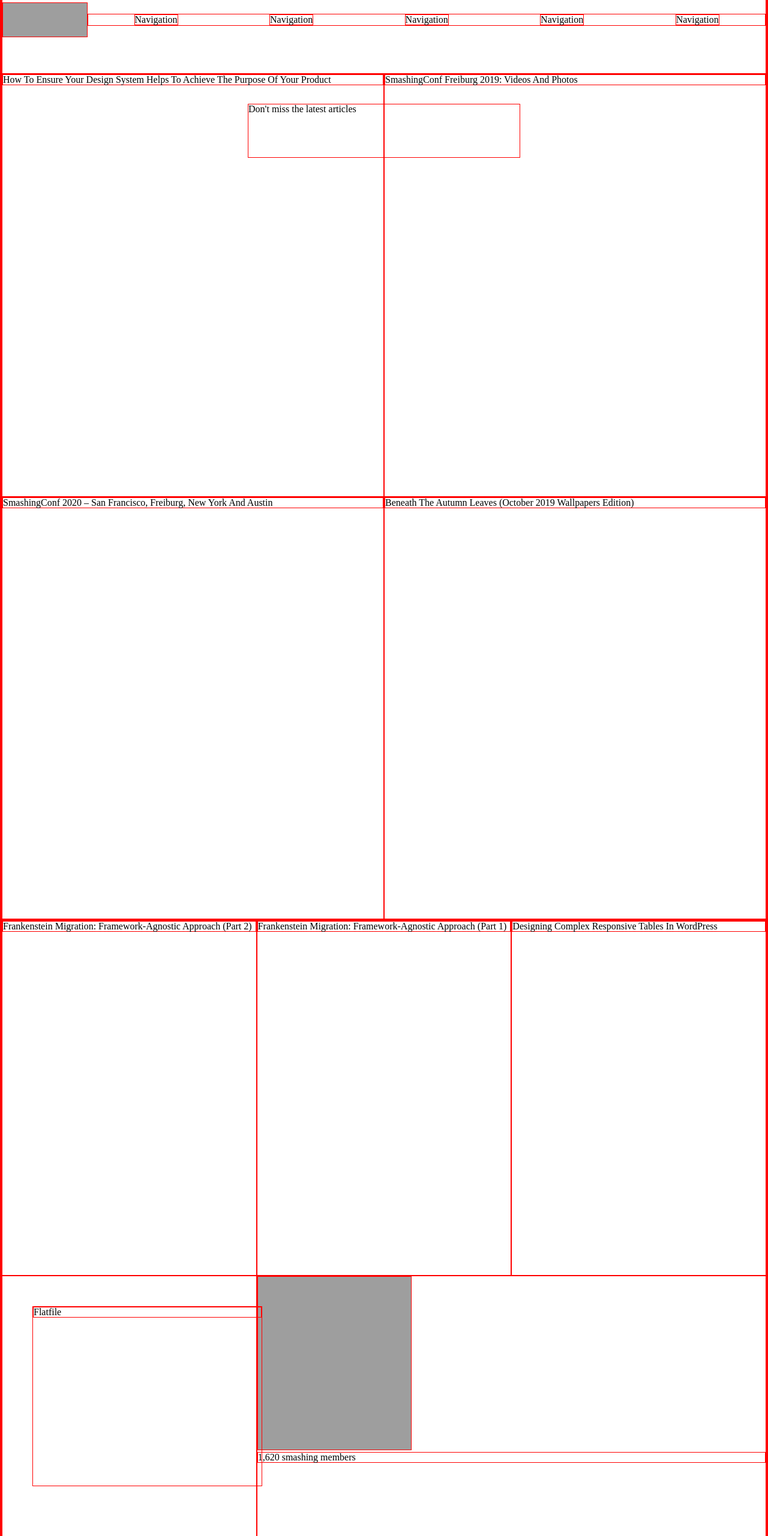
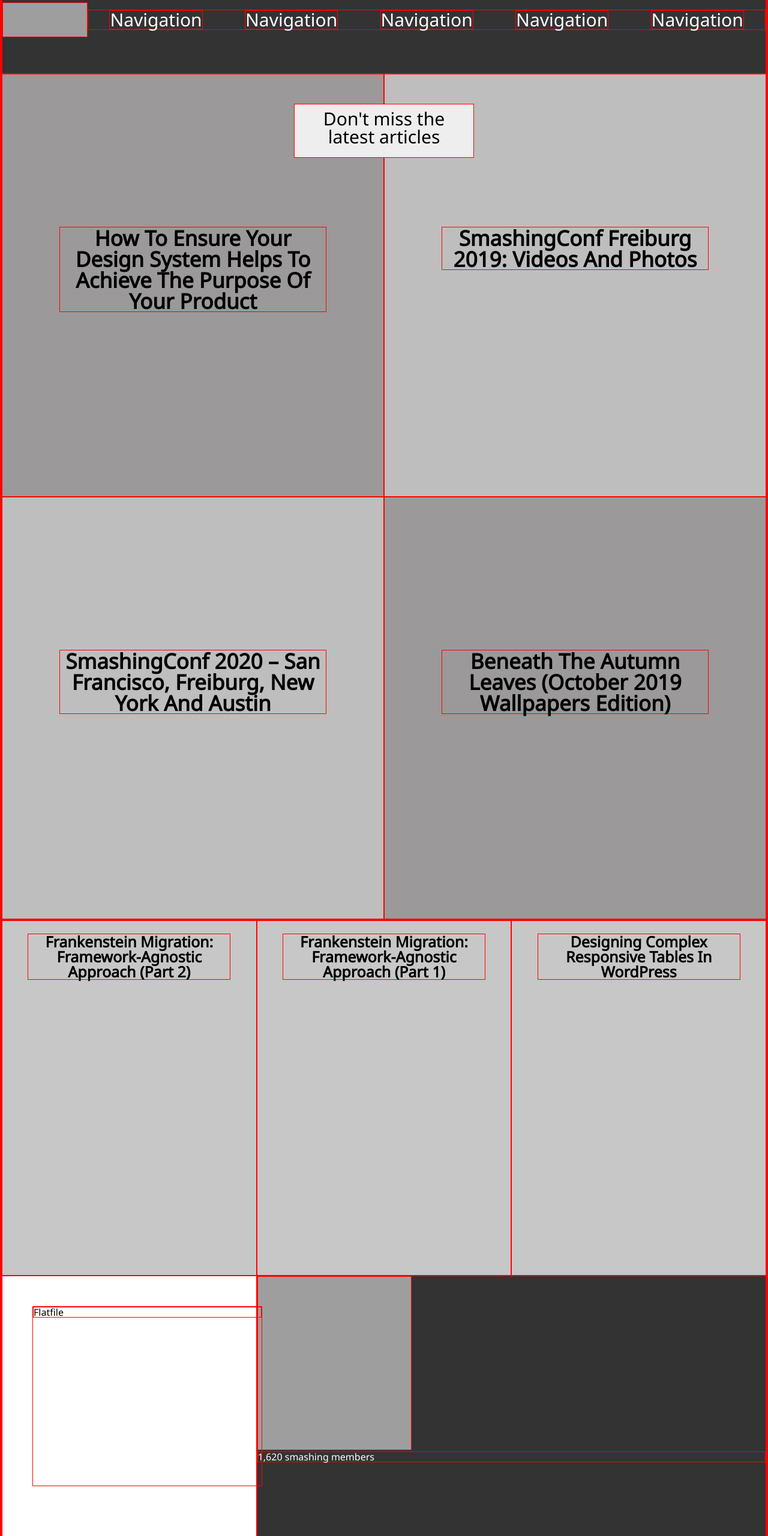
Before and after one commit to OlukaDenis/Smashing-Magazine, a plain HTML site: page index.html in a window 1280 px wide. Shown: the part 60-2620 px from the top of the page at 60% size. Drawn offline with Linux system fonts and the light colour scheme; grey boxes are pictures that could not be loaded.

Commit message:
Grid styling: 1. Added the backgrounds to the header individual grids

```diff
--- a/index.html
+++ b/index.html
@@ -4,12 +4,21 @@
     <meta charset="utf-8" />
     <title>Smashing Magazine Heatmap</title>
     <link rel="stylesheet" href="style.css" />
+    <link
+      href="https://fonts.googleapis.com/css?family=Noto+Sans&display=swap"
+      rel="stylesheet"
+    />
   </head>
   <body>
     <header class="header-container">
       <h1 class="header-title">Don't miss the latest articles</h1>
       <div class="wide nav content">
-        <img src="https://d33wubrfki0l68.cloudfront.net/3fbf6ef77e5e00aea7a22423087373169b52ae7e/413ff/images/logo/logo.svg" alt="" width="160px" height="58px">
+        <img
+          src="https://d33wubrfki0l68.cloudfront.net/3fbf6ef77e5e00aea7a22423087373169b52ae7e/413ff/images/logo/logo.svg"
+          alt=""
+          width="160px"
+          height="58px"
+        />
         <ul>
           <li>Navigation</li>
           <li>Navigation</li>
@@ -18,27 +27,32 @@
           <li>Navigation</li>
         </ul>
       </div>
-      <div class="content">
-        <h2>How To Ensure Your Design System Helps To Achieve The Purpose Of Your Product</h2>
+      <div class="content darkgrey-black">
+        <h2>
+          How To Ensure Your Design System Helps To Achieve The Purpose Of Your
+          Product
+        </h2>
       </div>
-      <div class="content">
+      <div class="content grey-black ">
         <h2>SmashingConf Freiburg 2019: Videos And Photos</h2>
       </div>
-      <div class="content">
-        <h2>SmashingConf 2020 – San Francisco, Freiburg, New York And Austin</h2>
+      <div class="content grey-black">
+        <h2>
+          SmashingConf 2020 – San Francisco, Freiburg, New York And Austin
+        </h2>
       </div>
-      <div class="content">
+      <div class="content darkgrey-black">
         <h2>Beneath The Autumn Leaves (October 2019 Wallpapers Edition)</h2>
       </div>
     </header>
     <div class="type1-container">
-      <div class="thumbnail">
+      <div class="thumbnail light-grey">
         <h2>Frankenstein Migration: Framework-Agnostic Approach (Part 2)</h2>
       </div>
-      <div class="thumbnail">
+      <div class="thumbnail light-grey">
         <h2>Frankenstein Migration: Framework-Agnostic Approach (Part 1)</h2>
       </div>
-      <div class="thumbnail">
+      <div class="thumbnail light-grey">
         <h2>Designing Complex Responsive Tables In WordPress</h2>
       </div>
       <div class="aside">
@@ -46,51 +60,89 @@
           <h3>Flatfile</h3>
         </div>
       </div>
-      <div class="big">
-        <img src="https://d33wubrfki0l68.cloudfront.net/aea2faf51cc69a1e10bb434aa92f7c3821f16787/e4922/images/smashing-cat/singing-barista.svg" width="257px" height="290px">
+      <div class="big white-black">
+        <img
+          src="https://d33wubrfki0l68.cloudfront.net/aea2faf51cc69a1e10bb434aa92f7c3821f16787/e4922/images/smashing-cat/singing-barista.svg"
+          width="257px"
+          height="290px"
+        />
         <h2>1,620 smashing members</h2>
       </div>
     </div>
     <div class="type1-container">
-      <article class="thumbnail"><h2>Is There Such A Thing As Too Much Social Proof?</h2></article>
-      <article class="thumbnail"><h2>15 Questions To Ask Your Next Potential Employer</h2></article>
-      <article class="thumbnail"><h2>How AI Is Helping Solve Climate Change</h2></article>
+      <article class="thumbnail">
+        <h2>Is There Such A Thing As Too Much Social Proof?</h2>
+      </article>
+      <article class="thumbnail">
+        <h2>15 Questions To Ask Your Next Potential Employer</h2>
+      </article>
+      <article class="thumbnail">
+        <h2>How AI Is Helping Solve Climate Change</h2>
+      </article>
       <div class="aside">
-        <div class="thumbnail-aside"><h2>My Design Process Of The Cover Design For Smashing Magazine Print Issue #1</h2></div>
+        <div class="thumbnail-aside">
+          <h2>
+            My Design Process Of The Cover Design For Smashing Magazine Print
+            Issue #1
+          </h2>
+        </div>
       </div>
       <div class="big">
-        <img src="https://d33wubrfki0l68.cloudfront.net/72280e1450d4ecfc45ef96ea00b27b4bf4ef5d06/eb759/images/smashing-cat/cat-smashing-tv-2.svg" width="257px" height="290px">
+        <img
+          src="https://d33wubrfki0l68.cloudfront.net/72280e1450d4ecfc45ef96ea00b27b4bf4ef5d06/eb759/images/smashing-cat/cat-smashing-tv-2.svg"
+          width="257px"
+          height="290px"
+        />
         <h2>New on Smashing TV</h2>
       </div>
     </div>
     <div class="full-width type2">
       <h1>Smashing Print #1: Ethics & Privacy</h1>
-      <img src="https://d33wubrfki0l68.cloudfront.net/148069bc1849f0c7b2304c945073dbdfdb6341f0/b12bb/images/printed-mag/printmag-homepage-opt.svg" width="920px">
+      <img
+        src="https://d33wubrfki0l68.cloudfront.net/148069bc1849f0c7b2304c945073dbdfdb6341f0/b12bb/images/printed-mag/printmag-homepage-opt.svg"
+        width="920px"
+      />
     </div>
     <div class="type3">
       <div class="wide typ3-content"><h2>Person Of The Week</h2></div>
-      <article class="thumbnail"><h2>Investigating Animation Performance</h2></article>
+      <article class="thumbnail">
+        <h2>Investigating Animation Performance</h2>
+      </article>
       <article class="thumbnail"><h2>Design Tips</h2></article>
       <article class="thumbnail"><h2>Chasing Waterfalls</h2></article>
       <article class="thumbnail"><h2>AST Explorer App</h2></article>
-      <article class="thumbnail"><h2>How To Write Better JavaScript</h2></article>
+      <article class="thumbnail">
+        <h2>How To Write Better JavaScript</h2>
+      </article>
       <article class="thumbnail"><h2>Privacy Issues Newsletter</h2></article>
     </div>
     <div class=" full-width type4">
       <h2>Design Systems</h2>
     </div>
     <div class="type1-container">
-      <article class="thumbnail"><h1>New Front-End Challenges To Master</h1></article>
-      <article class="thumbnail"><h2>Performance Optimization & Strategy</h2></article>
-      <article class="thumbnail"><h2>Improving Workflow & Data Protection</h2></article>
+      <article class="thumbnail">
+        <h1>New Front-End Challenges To Master</h1>
+      </article>
+      <article class="thumbnail">
+        <h2>Performance Optimization & Strategy</h2>
+      </article>
+      <article class="thumbnail">
+        <h2>Improving Workflow & Data Protection</h2>
+      </article>
       <div class="aside">
         <div class="thumbnail-aside"><h2>Design Patterns & Checklists</h2></div>
       </div>
       <div class="big">
         <h2>Smashing Newsletter</h2>
-        <img src="https://d33wubrfki0l68.cloudfront.net/ce7741e1659c0366fda51555365194e0bfd136c0/ae578/images/smashing-cat/cat-with-trampet.svg" width="257px" height="290px" >
+        <img
+          src="https://d33wubrfki0l68.cloudfront.net/ce7741e1659c0366fda51555365194e0bfd136c0/ae578/images/smashing-cat/cat-with-trampet.svg"
+          width="257px"
+          height="290px"
+        />
       </div>
     </div>
-    <footer class=" full-width footer-container"><h2>Browse All Smashing Magazine Topics</h2></footer>
+    <footer class=" full-width footer-container">
+      <h2>Browse All Smashing Magazine Topics</h2>
+    </footer>
   </body>
 </html>
--- a/style.css
+++ b/style.css
@@ -135,6 +135,9 @@
   border: 1px solid red !important;
 }
 
+html {
+  font-family: "Noto Sans", sans-serif;
+}
 /*-------------------------------
   Header
   -------------------------------------*/
@@ -149,16 +152,25 @@
 
 .header-title {
   position: absolute;
-  width: 454px;
+  width: 300px;
   height: 90px;
   right: 0;
   left: 0;
   top: calc(180px + 50px);
   margin: 0 auto;
+  background-color: #eee;
+  text-align: center;
+  font-size: 30px;
+  padding: 0.3em 0.4em;
 }
 
 .wide {
   grid-column: 1 / 3;
+}
+
+.nav {
+  background-color: #333;
+  color: white;
 }
 
 .type1-container {
@@ -206,17 +218,56 @@
   height: 698px;
 }
 
-.nav{
+.nav {
   display: flex;
   align-items: center;
 }
-.nav ul{
+.nav ul {
   display: flex;
   width: 100%;
   justify-content: space-around;
   align-items: center;
 }
 
-.nav img{
+.nav ul li {
+  font-size: 30px;
+}
 
+.white-black {
+  background-color: #333;
+  color: white;
 }
+
+.grey-black {
+  background-color: rgb(190, 190, 190);
+  color: black;
+}
+
+.darkgrey-black {
+  background-color: rgb(155, 153, 153);
+  color: black;
+}
+
+.content {
+  overflow: hidden;
+}
+
+.content h2 {
+  font-size: 35px;
+  font-weight: 700;
+  width: 70%;
+  margin: 40% auto;
+  text-align: center;
+}
+
+.thumbnail h2 {
+  font-size: 25px;
+  font-weight: 700;
+  width: 80%;
+  margin: 5% auto;
+  text-align: center;
+}
+
+.light-grey {
+  background-color: rgb(199, 199, 199);
+}
```
